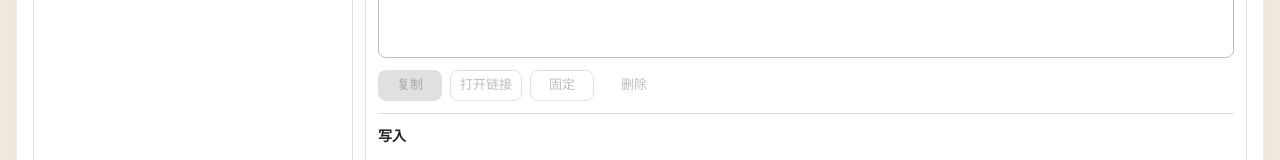
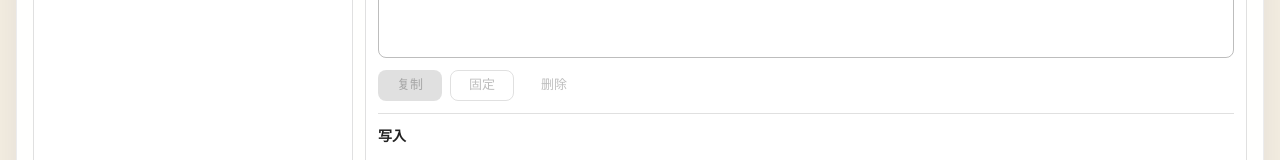
Before and after one commit to puraz/pure-paste, a React (Vite) app: page / in a window 1280 px wide. Shown: the part 302-462 px from the top of the page. Built offline with nearby package versions, Linux system fonts and the light colour scheme.

Commit message:
feat: only show open link action for detected links

```diff
--- a/src/App.jsx
+++ b/src/App.jsx
@@ -1080,14 +1080,16 @@ function App() {
                     >
                       复制
                     </Button>
+                    {/* 仅当当前内容是可识别链接时才显示打开入口，避免无效操作 */}
+                    {canOpenLink ? (
                       <Button
                         variant="outlined"
                         size="small"
                         onClick={() => handleOpenLink(selectedItemUrl)}
-                      disabled={!canOpenLink}
                       >
                         打开链接
                       </Button>
+                    ) : null}
                     <Button
                       variant="outlined"
                       size="small"
```
Lines whose indentation alone changed are shown as unchanged.
